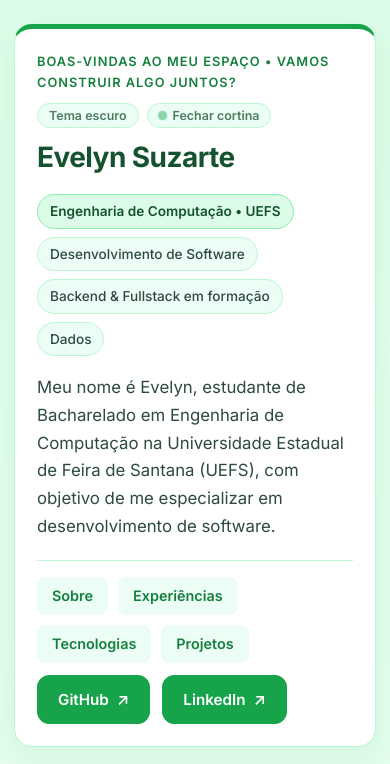
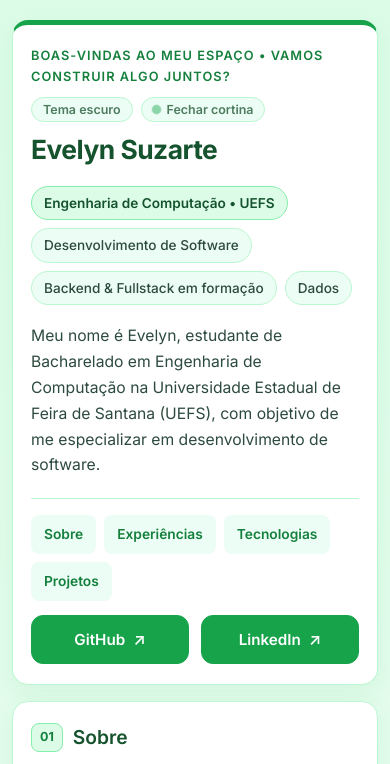
Before and after one commit to Evelynsuzarte/Sobre-mim, a plain HTML site: page index.html in a window 390 px wide. Shown: the top 764 px of the page. Drawn offline with Linux system fonts and the light colour scheme; no server answers.

Commit message:
feat: criação da página responsiva

```diff
--- a/style.css
+++ b/style.css
@@ -754,21 +754,80 @@ body {
 /* Responsividade para telas menores */
 @media (max-width: 600px) {
   body {
-    padding: 24px 14px;
+    padding: 20px 12px;
+  }
+
+  .container {
+    gap: 16px;
   }
 
   .hero,
   .card {
-    padding: 22px;
+    padding: 20px 18px;
+    border-radius: 16px;
+  }
+
+  .hero-top {
+    flex-direction: column;
+    align-items: flex-start;
+  }
+
+  .hero-controls {
+    width: 100%;
   }
 
   .hero h1 {
-    font-size: 1.75rem;
+    font-size: 1.65rem;
+  }
+
+  .intro {
+    font-size: 0.98rem;
+  }
+
+  .hero-footer {
+    flex-direction: column;
+    align-items: stretch;
+    gap: 14px;
+  }
+
+  .quick-nav {
+    gap: 8px;
+  }
+
+  .quick-nav a {
+    font-size: 0.86rem;
+    padding: 7px 12px;
+  }
+
+  .links {
+    width: 100%;
+  }
+
+  .links .btn {
+    flex: 1;
+    justify-content: center;
+    min-height: 44px;
   }
 
   .about-grid,
   .projects-grid {
     grid-template-columns: 1fr;
+  }
+
+  .exp-company {
+    padding: 15px 16px;
+  }
+
+  .exp-company-header,
+  .exp-role-header {
+    flex-direction: column;
+    align-items: flex-start;
+    gap: 4px;
+  }
+
+  .page-btn {
+    min-height: 40px;
+    padding: 8px 12px;
   }
 }
 
```
